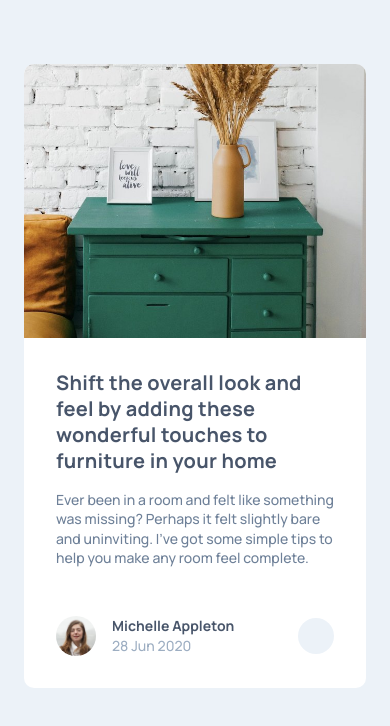
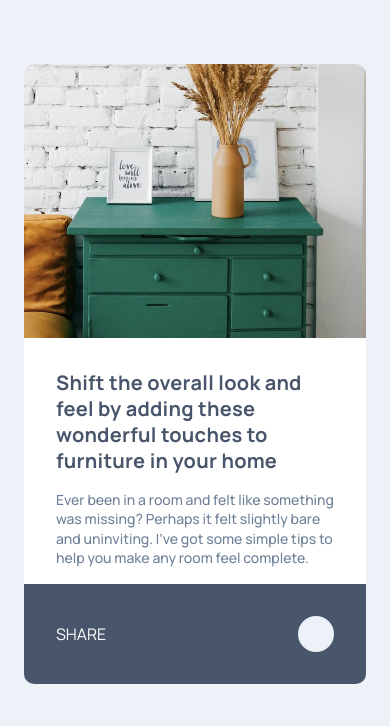
Before and after one commit to simeon2002/FEM-article-preview-component, a plain HTML site: page index.html in a window 390 px wide. Drawn offline with nearby package versions, Linux system fonts and the light colour scheme.

Commit message:
Add JS interactivity when share button opened for mobile

```diff
--- a/index.html
+++ b/index.html
@@ -7,7 +7,7 @@
     <link rel="preconnect" href="https://fonts.googleapis.com" />
     <link rel="preconnect" href="https://fonts.gstatic.com" crossorigin />
     <link href="https://fonts.googleapis.com/css2?family=Manrope:wght@200..800&display=swap" rel="stylesheet" />
-
+    <script src="script.js" defer></script>
     <link rel="stylesheet" href="style.css" />
 
     <link rel="icon" type="image/png" sizes="32x32" href="./images/favicon-32x32.png" />
@@ -24,7 +24,13 @@
             Ever been in a room and felt like something was missing? Perhaps it felt slightly bare and uninviting. I’ve got some simple tips
             to help you make any room feel complete.
           </p>
-          <footer class="article__footer">
+          <footer class="article__footer share--open">
+            <p class="share-text">Share</p>
+            <div class="share-logos">
+              <ion-icon name="logo-facebook"></ion-icon>
+              <ion-icon name="logo-pinterest"></ion-icon>
+              <ion-icon name="logo-instagram"></ion-icon>
+            </div>
             <img src="./images/avatar-michelle.jpg" alt="Profile image of Michelle Appleton" class="aritcle__author-img" />
             <div class="article__info">
               <p class="article__author-name">Michelle Appleton</p>
--- /dev/null
+++ b/script.js
@@ -0,0 +1,6 @@
+const shareBtn = document.querySelector(".btn--share");
+const footer = shareBtn.closest(".article__footer");
+
+shareBtn.addEventListener("click", e => {
+  footer.classList.toggle("share--open");
+});
```
